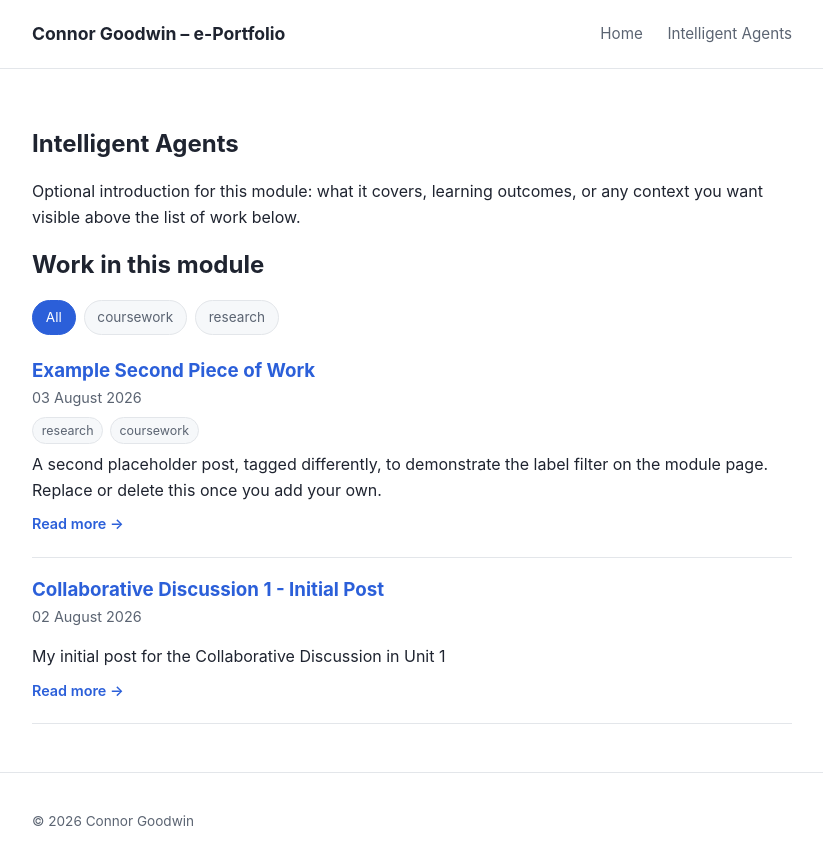
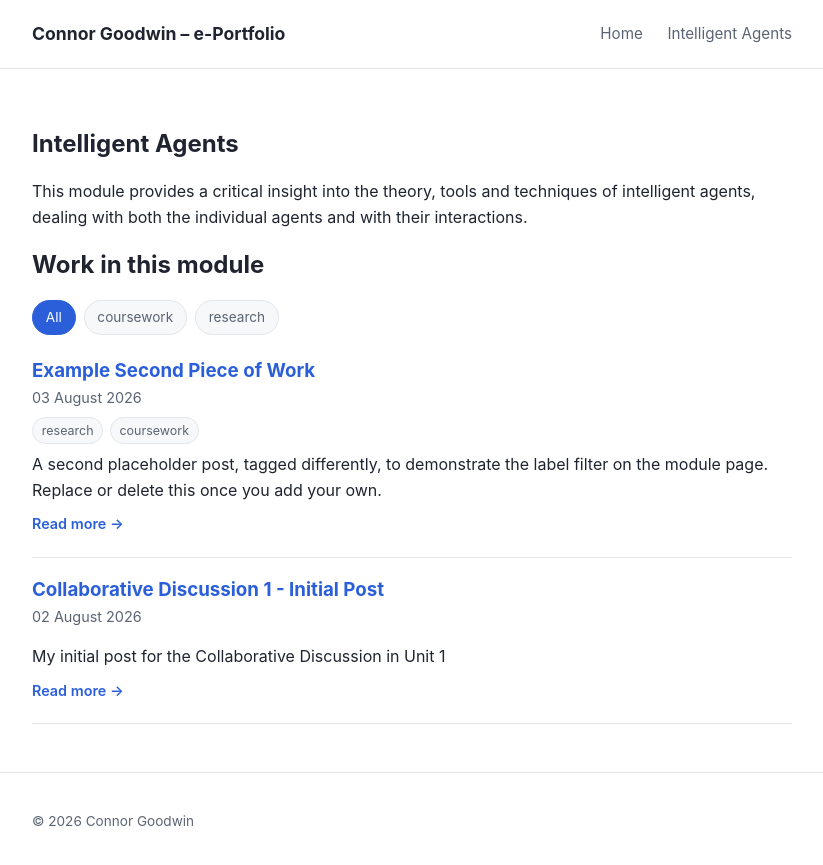
Before and after one commit to Connor-Goodwin/Portfolio, a Jekyll site: the page built from modules/intelligent-agents.md, in a window 1280 px wide. Shown: the top 865 px of the page, without its empty margins (228-1051 px from the left). Built offline with Jekyll 4.4.1, drawn with Linux system fonts in a browser that asks for light colours.

Commit message:
Update introduction for intelligent agents module
Replaced the optional introduction with a more detailed description of the module's content.

```diff
--- a/modules/intelligent-agents.md
+++ b/modules/intelligent-agents.md
@@ -5,5 +5,4 @@ module: intelligent-agents
 permalink: /modules/intelligent-agents/
 ---
 
-Optional introduction for this module: what it covers, learning outcomes, or
-any context you want visible above the list of work below.
+This module provides a critical insight into the theory, tools and techniques of intelligent agents, dealing with both the individual agents and with their interactions.
```
